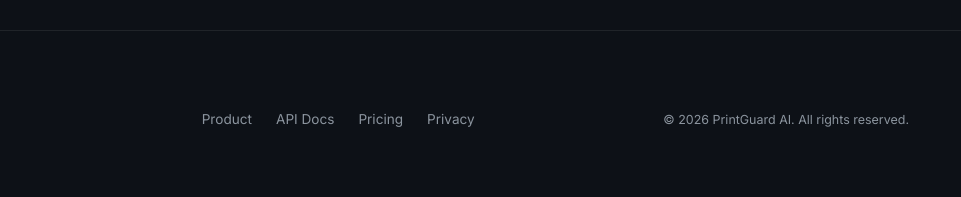
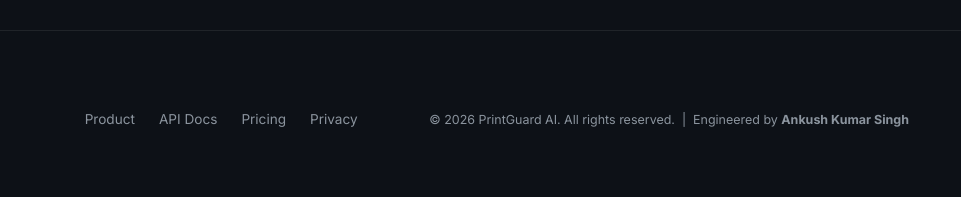
Before and after one commit to ankushsingh003/PrintGuard, a website built with Vite: page WEB_APP/index.html in a window 1280 px wide. Shown: the part 2643-2840 px from the top of the page, 319-1280 px from the left. Built offline with nearby package versions, Linux system fonts and the light colour scheme.

Commit message:
feat: Add Engineered by Ankush Kumar Singh credit to footer

```diff
--- a/WEB_APP/index.html
+++ b/WEB_APP/index.html
@@ -248,7 +248,8 @@
             <div class="footer-links">
                 <span>Product</span><span>API Docs</span><span>Pricing</span><span>Privacy</span>
             </div>
-            <div class="footer-copy">© 2026 PrintGuard AI. All rights reserved.</div>
+            <div class="footer-copy">© 2026 PrintGuard AI. All rights reserved. &nbsp;|&nbsp; Engineered by
+                <strong>Ankush Kumar Singh</strong></div>
         </div>
     </footer>
 
```
